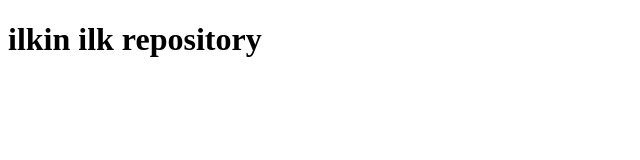
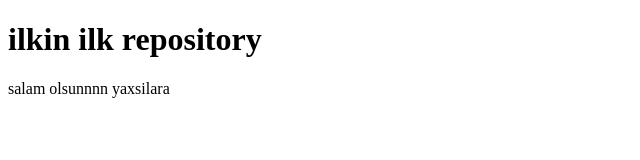
Before and after one commit to Ilkin-2004/firstrepository, a plain HTML site: page index.html in a window 1280 px wide. Shown: the whole page, without its empty margins (0-640 px from the left). Drawn offline with Linux system fonts and the light colour scheme.

Commit message:
salam yazdim

```diff
--- a/index.html
+++ b/index.html
@@ -7,5 +7,6 @@
 </head>
 <body>
     <h1>ilkin ilk repository</h1>
+   <p>salam olsunnnn yaxsilara</p>
 </body>
 </html>
```
